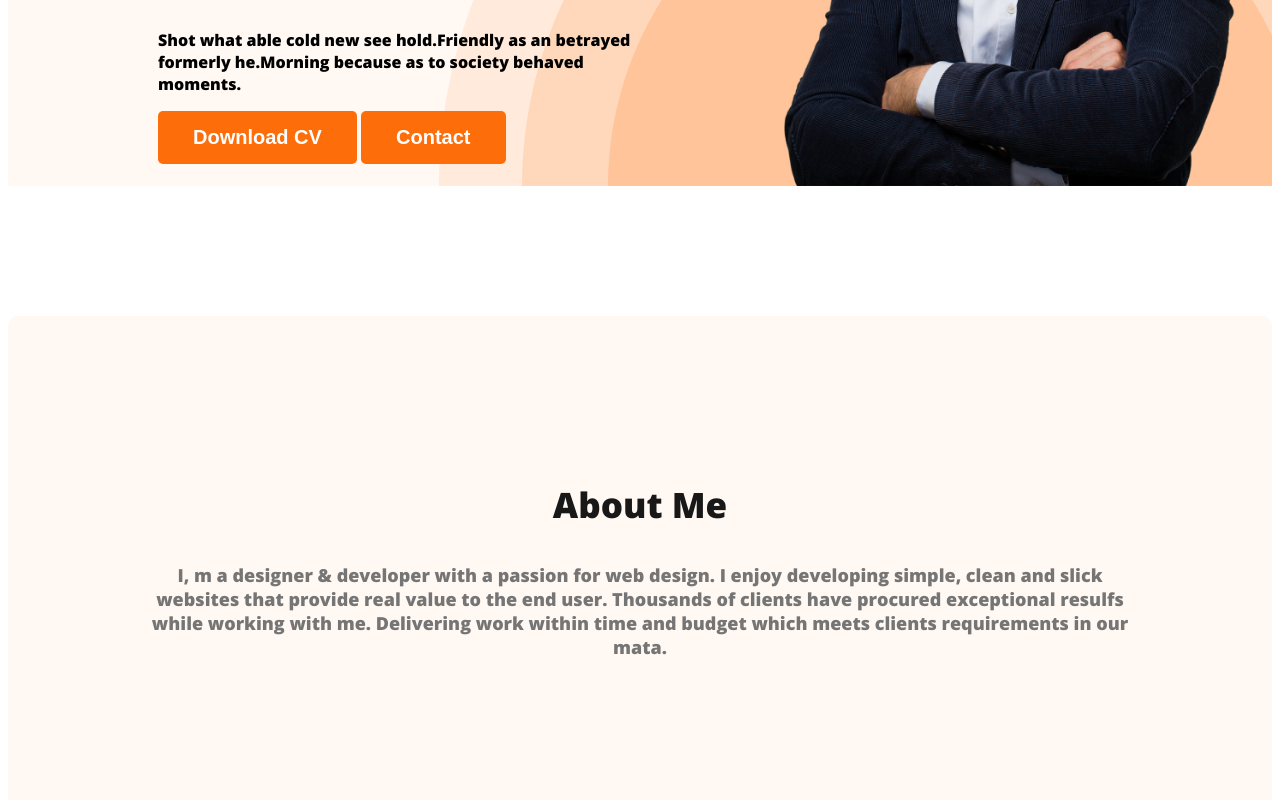
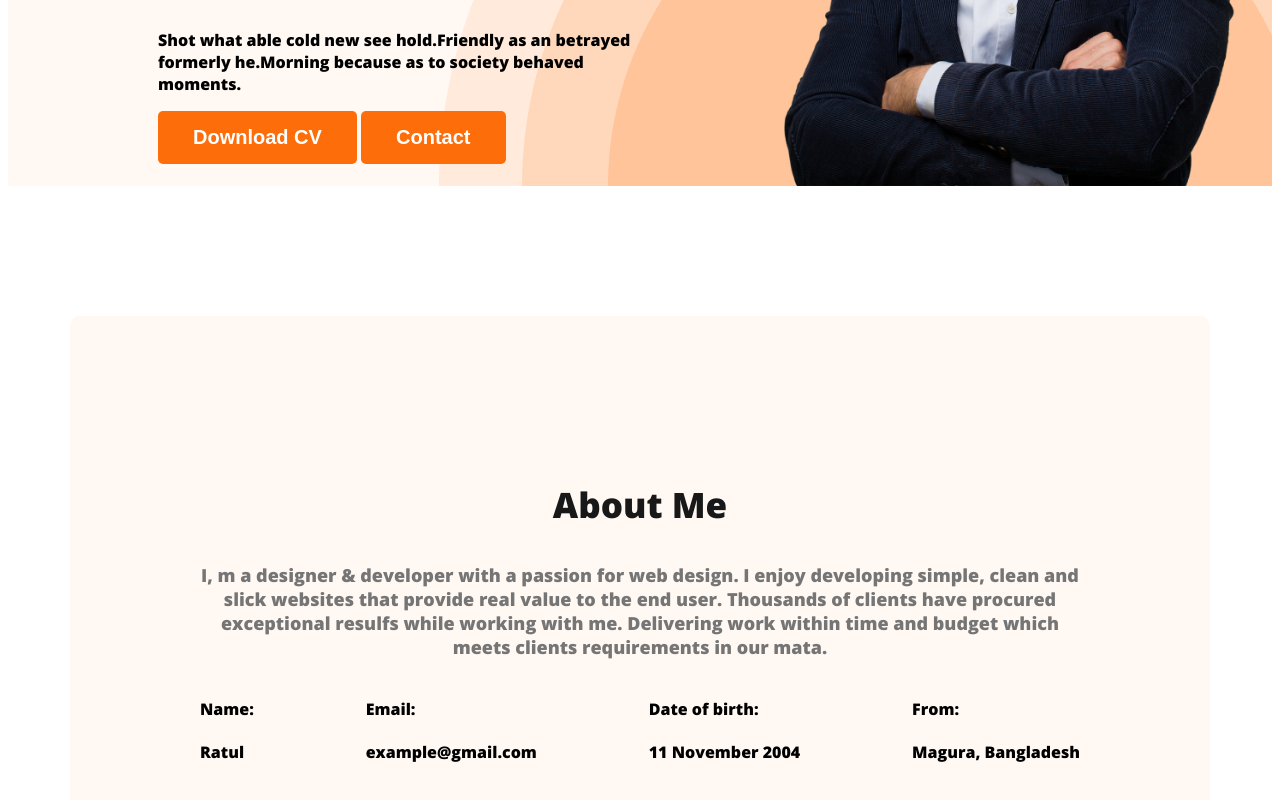
Before and after one commit to Ratul01921/developer-prottfolio, a plain HTML site: page index.html in a window 1280 px wide. Shown: the part 582-1382 px from the top of the page. Drawn offline with nearby package versions, Linux system fonts and the light colour scheme.

Commit message:
added main section

```diff
--- a/index.html
+++ b/index.html
@@ -41,6 +41,28 @@
       <p class="section-description">I, m a designer & developer with a passion for web design. I enjoy developing simple, clean and slick websites that
       provide real value to the end user. Thousands of clients have procured exceptional resulfs while working with me.
       Delivering work within time and budget which meets clients requirements in our mata.</p>
+      <div class="about-info-container">
+        <div class="about-info">
+          <h4 class="info-title">Name:</h4>
+          <p class="info-description"> Ratul</p>
+        </div>
+        <div class="about-info">
+          <h4 class="info-title">Email:
+          </h4>
+          <p class="info-description">example@gmail.com</p>
+        </div>
+        <div class="about-info">
+          <h4 class="info-title">Date of birth:
+          </h4>
+          <p class="info-description">11 November 2004                                                   </p>
+        </div>
+        <div class="about-info">
+          <h4 class="info-title">From:
+          </h4>
+          <p class="info-description">Magura, Bangladesh</p>
+        </div>
+
+      </div>
     </section>
   </main>
   <footer>
--- a/style/portfolio.css
+++ b/style/portfolio.css
@@ -98,6 +98,10 @@ nav a{
 }
 
 /* main section style */
+main{
+  width: 1140px;
+  margin: 0 auto;
+}
 
 /* about section styles */
 .about{
@@ -106,3 +110,7 @@ nav a{
   background: #FFF8F3;
   margin: 130px 0;
 }
+.about-info-container{
+  display: flex;
+  justify-content: space-between;
+}
```
